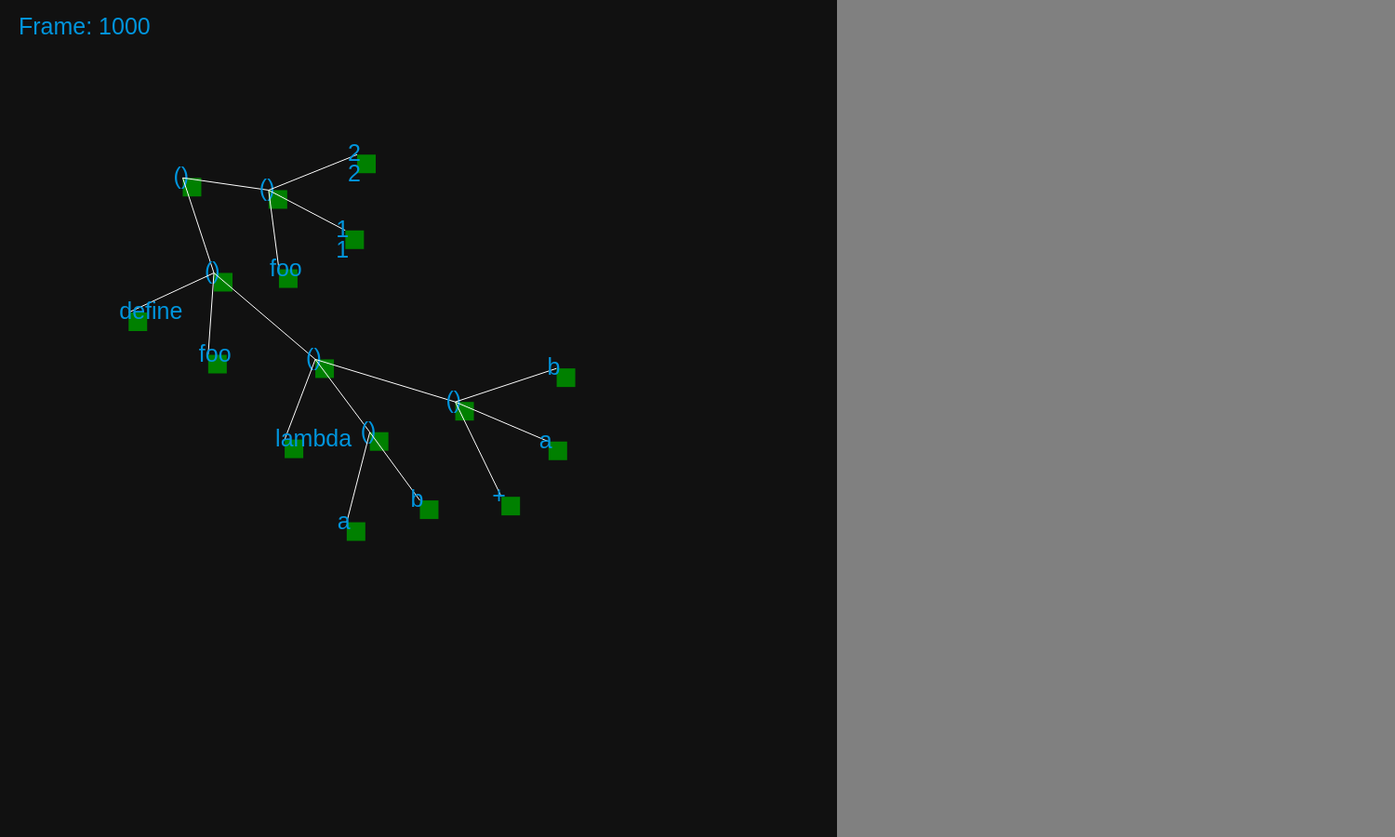
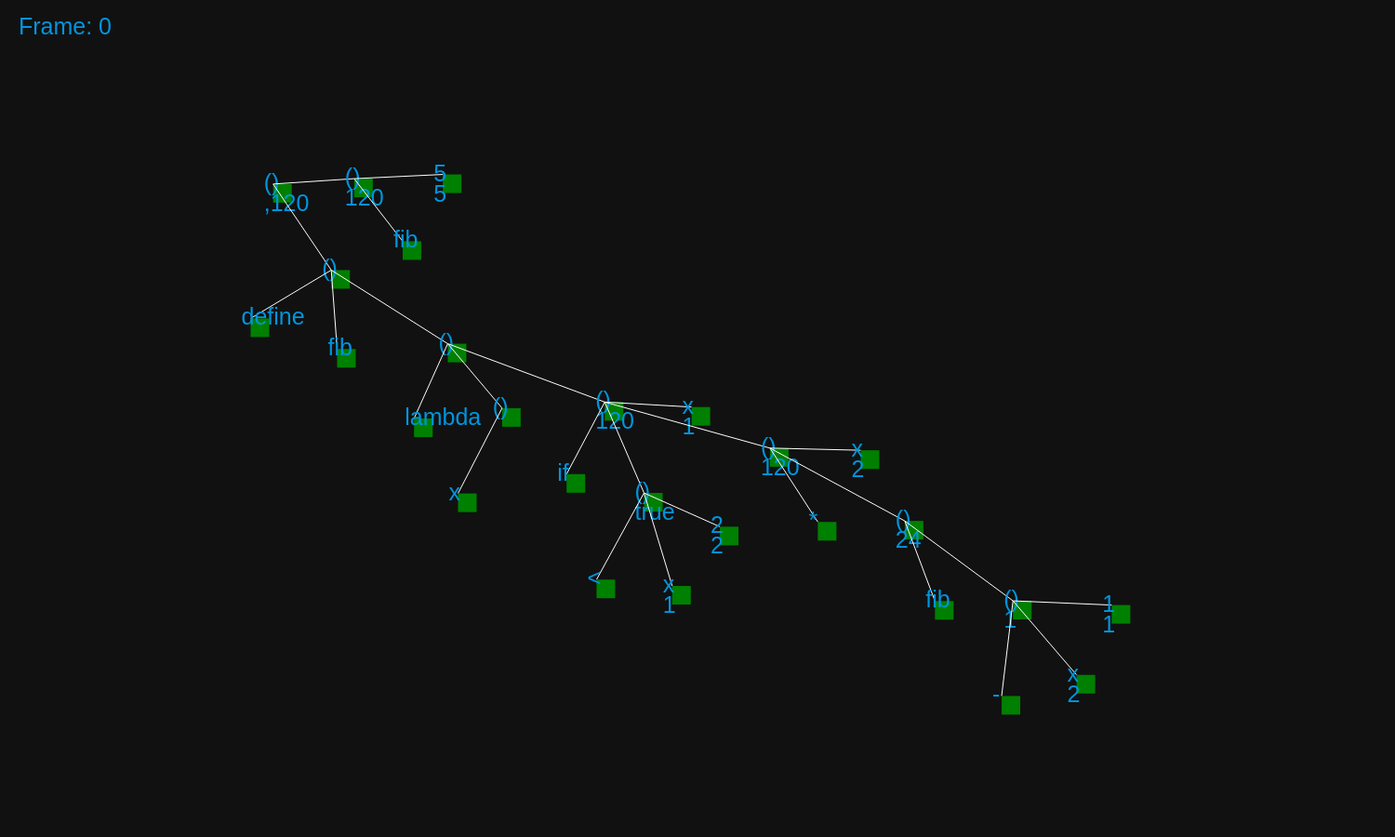
Before and after one commit to tigerleapgorge/fasti, a plain HTML site: page index.html in a window 1280 px wide. Shown: the whole page at 93% size, 1500 px wide, since content can reach past the window. Drawn offline with Linux system fonts and the light colour scheme.

Commit message:
Fibonacci works!
Increased canvas width
Added - * < to library.
Reduce interpret interval from 1s to 0.05s

```diff
--- a/fasti.js
+++ b/fasti.js
@@ -109,7 +109,18 @@
                     sum += arguments[i];
                 }
                 return sum;
-              }
+        },
+        "-" : function*(x, y) {
+            return (x - y);
+        },
+        "*" : function*(x, y) {
+            console.log("x * y :", x, y);
+            return (x * y);
+        },
+        "<" : function*(x, y) {
+            console.log("x < y :", x, y);
+            return (x < y);
+        },
     };
 
     var Context = function(scope, parent) {
@@ -356,6 +367,14 @@
 
     function main(){
         var sourceCode = "( ( define foo ( lambda (a b) (+ a b) ) ) (foo 1 2) )";
+        var sourceCode = "( ( define fib " +
+                         "    ( lambda (x)" +
+                         "             ( if ( < x 2 ) " +
+                         "                  x " +
+                         "                  (* x ( fib (- x 1) )  )" +
+                         "  ) )        ) " +
+                         "  ( fib 5 ) " +
+                         ")";
         //var sourceCode = "( ( lambda (x) x ) 3 )";
         //var sourceCode = "(+ 3 5)";
         //var sourceCode = "(1 2 3)";
@@ -366,7 +385,7 @@
                                .split(/\s+/);
         ast = parenthesize(tokenArray);
 
-        var maxFrame = 100000; // <= number of Frames before Visualization stops
+        var maxFrame = 1000; // <= number of Frames before Visualization stops
 
         var frame = 0;
         var drawCall = function() { // core
@@ -375,7 +394,7 @@
                 window.clearInterval(drawIntervalID);
             }
 
-            console.log("drawCall", frame++); // top left frames
+            //console.log("drawCall", frame++); // top left frames
             ctx.clearRect(0, 0, canvas.width, canvas.height); // clear screen
             drawText("Frame: " + frame, {x:30, y:30}); // frame counter upper left
 
@@ -414,7 +433,7 @@
             var step = gen.next();
             if(!step.done){
                 console.log(">>> Not Done: ", step.result);
-                window.setTimeout(interpretLoop, 1000);
+                window.setTimeout(interpretLoop, 50);  // interpreter timeout
             } else {
                 console.log(">>> Final Result: ", step.result);
             }
--- a/index.html
+++ b/index.html
@@ -19,7 +19,7 @@
 <body style="background-color:grey">
 
 <div id="main">
-    <canvas id="myCanvas" width="900" height="900"></canvas>
+    <canvas id="myCanvas" width="1500" height="900"></canvas>
 </div>
 
 <script type="text/javascript" src="fasti.js">
```
